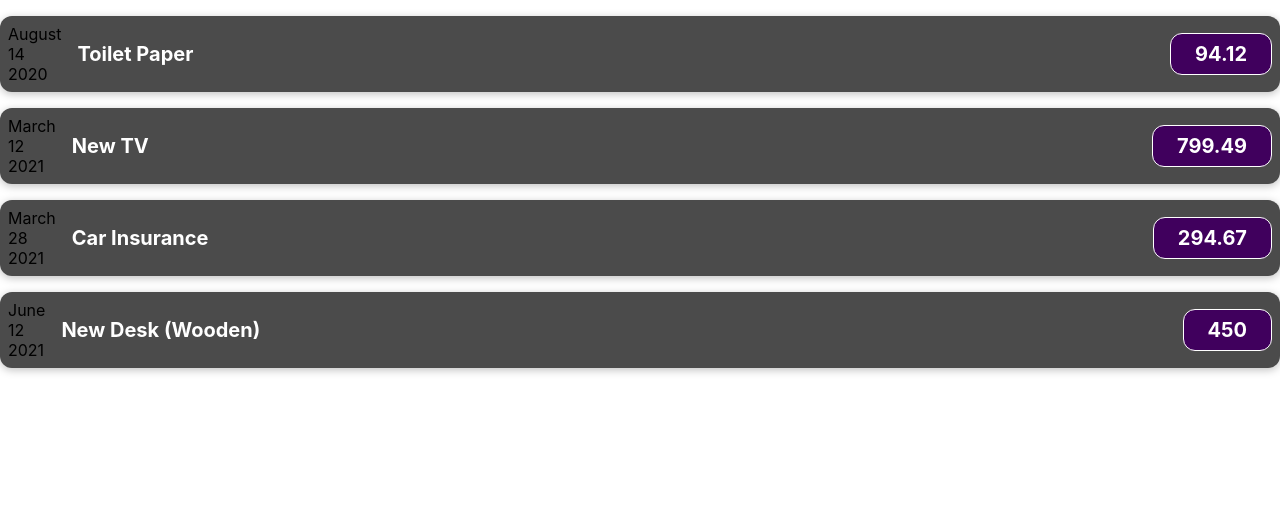
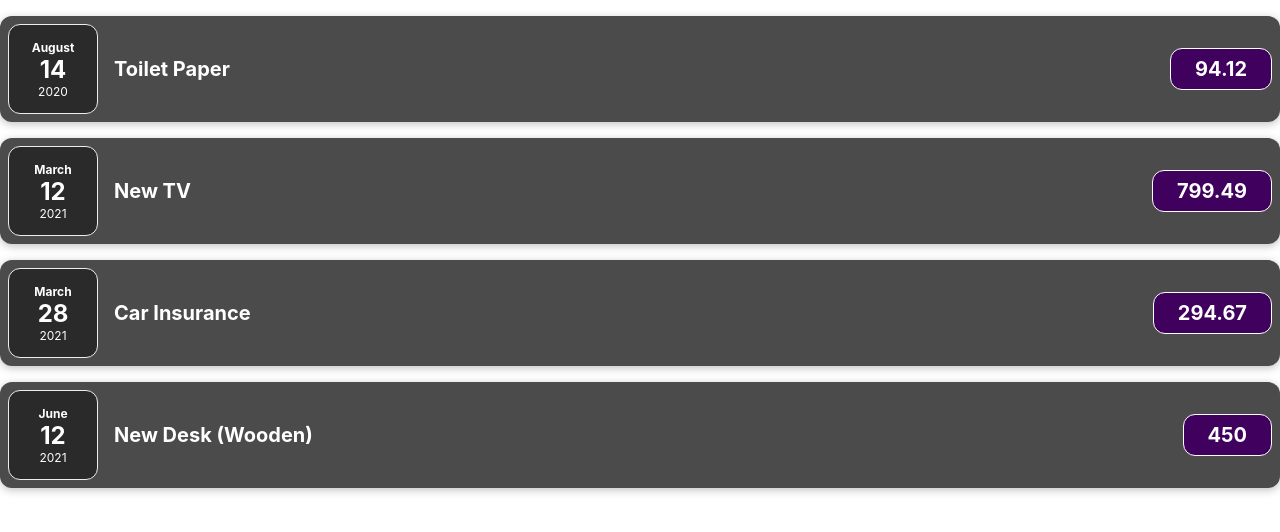
Before and after one commit to Dingjian412/basic-react, a React (Create React App) app: page / in a window 1280 px wide. Shown: the top 532 px of the page. Built offline with nearby package versions, Linux system fonts and the light colour scheme.

Commit message:
S3-38
Splitting Components Into Multiple Components

```diff
--- /dev/null
+++ b/src/components/ExpenseDate.css
@@ -0,0 +1,26 @@
+.expense-date {
+  display: flex;
+  flex-direction: column;
+  width: 5.5rem;
+  height: 5.5rem;
+  border: 1px solid #ececec;
+  background-color: #2a2a2a;
+  color: white;
+  border-radius: 12px;
+  align-items: center;
+  justify-content: center;
+}
+
+.expense-date__month {
+  font-size: 0.75rem;
+  font-weight: bold;
+}
+
+.expense-date__year {
+  font-size: 0.75rem;
+}
+
+.expense-date__day {
+  font-size: 1.5rem;
+  font-weight: bold;
+}
--- /dev/null
+++ b/src/components/ExpenseDate.js
@@ -0,0 +1,17 @@
+import "./ExpenseDate.css";
+
+function ExpenseDate(props) {
+  const month = props.date.toLocaleString("en-US", { month: "long" });
+  const day = props.date.toLocaleString("en-US", { day: "2-digit" });
+  const year = props.date.getFullYear();
+
+  return (
+    <div className="expense-date">
+      <div className="expense-date__month">{month}</div>
+      <div className="expense-date__day">{day}</div>
+      <div className="expense-date__year">{year}</div>
+    </div>
+  );
+}
+
+export default ExpenseDate;
--- a/src/components/ExpenseItem.js
+++ b/src/components/ExpenseItem.js
@@ -1,17 +1,10 @@
 import "./ExpenseItem.css";
+import ExpenseDate from "./ExpenseDate.js";
 
 function ExpenseItem(props) {
-  const month = props.date.toLocaleString("en-US", { month: "long" });
-  const day = props.date.toLocaleString("en-US", { day: "2-digit" });
-  const year = props.date.getFullYear();
-
   return (
     <div className="expense-item">
-      <div>
-        <div>{month}</div>
-        <div>{day}</div>
-        <div>{year}</div>
-      </div>
+      <ExpenseDate date={props.date}></ExpenseDate>
       <div className="expense-item__description">
         <h2>{props.title}</h2>
         <div className="expense-item__price">{props.amount}</div>
```
